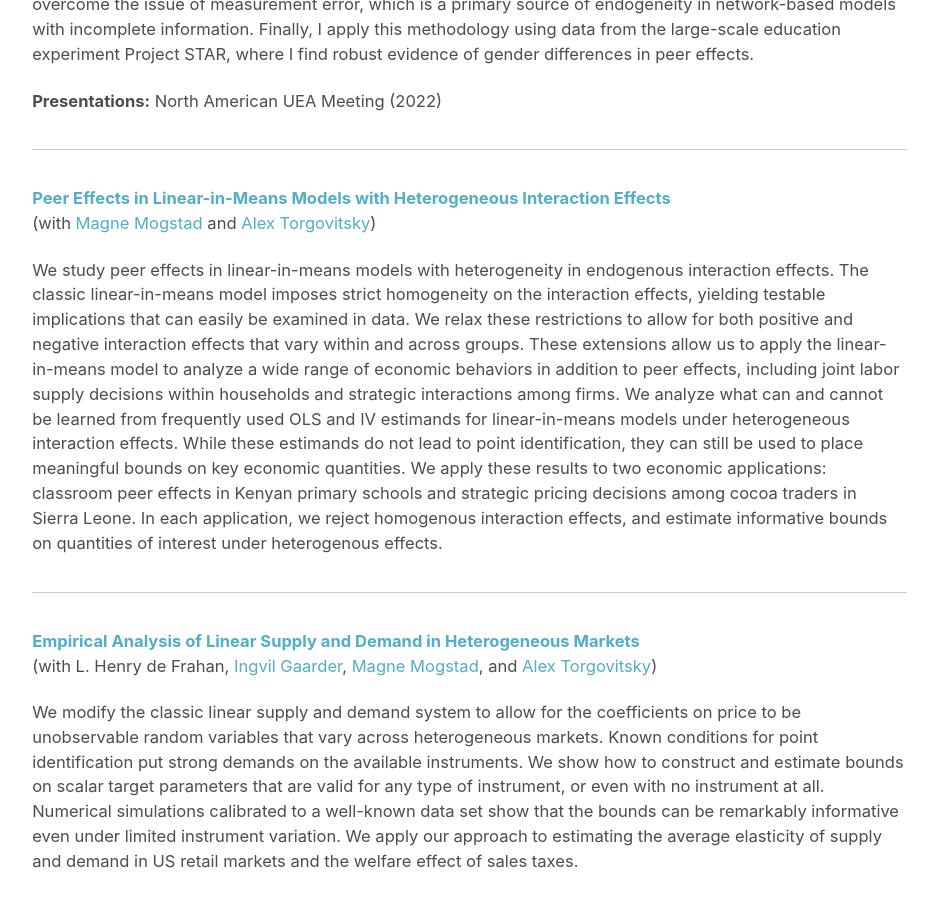
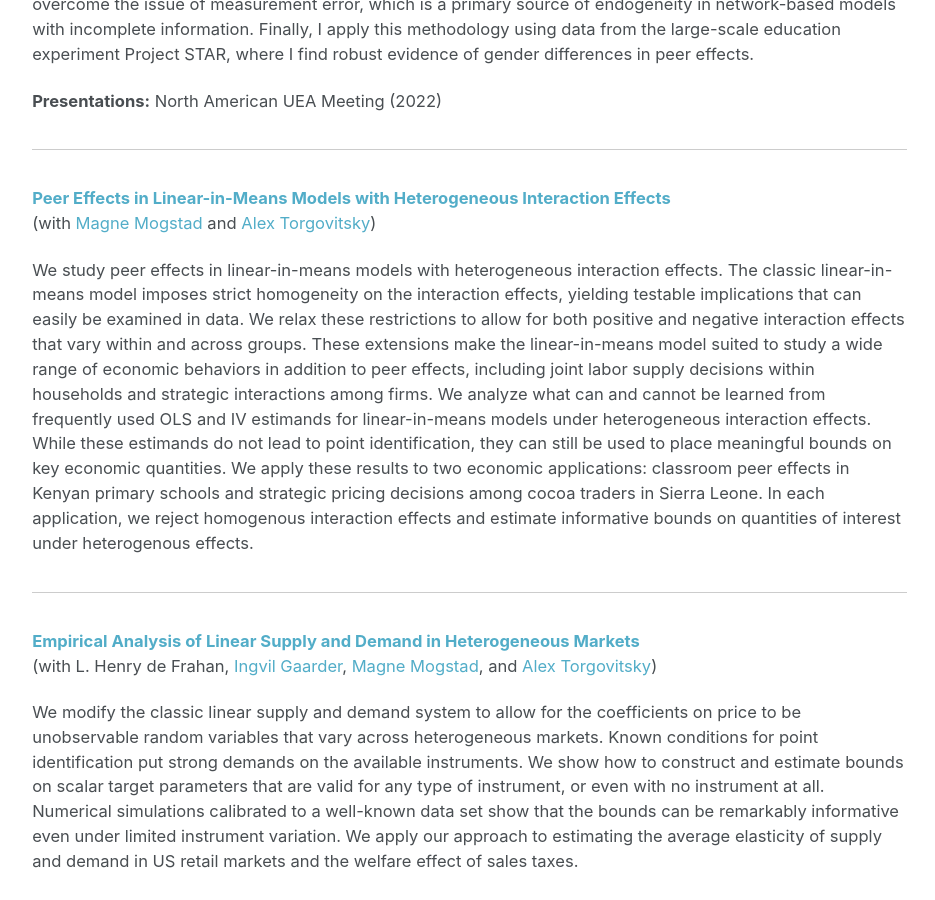
Before and after one commit to ovolpe/ovolpe.github.io, a Jekyll site: the page built from _pages/about.md, in a window 1280 px wide and 900 px high, scrolled down 1339 px. Shown: the whole window, without its empty margins (144-1079 px from the left). Built offline with Jekyll 4.4.1, drawn with Linux system fonts in a browser that asks for light colours.

Commit message:
Update about.md

```diff
--- a/_pages/about.md
+++ b/_pages/about.md
@@ -45,7 +45,7 @@ This paper explores how identity influences group behavior through social intera
 [**Peer Effects in Linear-in-Means Models with Heterogeneous Interaction Effects**](https://ovolpe.github.io/) <br>
 (with [Magne Mogstad](https://sites.google.com/site/magnemogstad) and [Alex Torgovitsky](https://a-torgovitsky.github.io))
 
-We study peer effects in linear-in-means models with heterogeneity in endogenous interaction effects. The classic linear-in-means model imposes strict homogeneity on the interaction effects, yielding testable implications that can easily be examined in data. We relax these restrictions to allow for both positive and negative interaction effects that vary within and across groups. These extensions allow us to apply the linear-in-means model to analyze a wide range of economic behaviors in addition to peer effects, including joint labor supply decisions within households and strategic interactions among firms. We analyze what can and cannot be learned from frequently used OLS and IV estimands for linear-in-means models under heterogeneous interaction effects. While these estimands do not lead to point identification, they can still be used to place meaningful bounds on key economic quantities. We apply these results to two economic applications: classroom peer effects in Kenyan primary schools and strategic pricing decisions among cocoa traders in Sierra Leone. In each application, we reject homogenous interaction effects, and estimate informative bounds on quantities of interest under heterogenous effects.
+We study peer effects in linear-in-means models with heterogeneous interaction effects. The classic linear-in-means model imposes strict homogeneity on the interaction effects, yielding testable implications that can easily be examined in data. We relax these restrictions to allow for both positive and negative interaction effects that vary within and across groups. These extensions make the linear-in-means model suited to study a wide range of economic behaviors in addition to peer effects, including joint labor supply decisions within households and strategic interactions among firms. We analyze what can and cannot be learned from frequently used OLS and IV estimands for linear-in-means models under heterogeneous interaction effects. While these estimands do not lead to point identification, they can still be used to place meaningful bounds on key economic quantities. We apply these results to two economic applications: classroom peer effects in Kenyan primary schools and strategic pricing decisions among cocoa traders in Sierra Leone. In each application, we reject homogenous interaction effects and estimate informative bounds on quantities of interest under heterogenous effects.
 
 <hr style="margin: 2em 0; border: none; border-top: 1px solid #ccc;">
 
```
